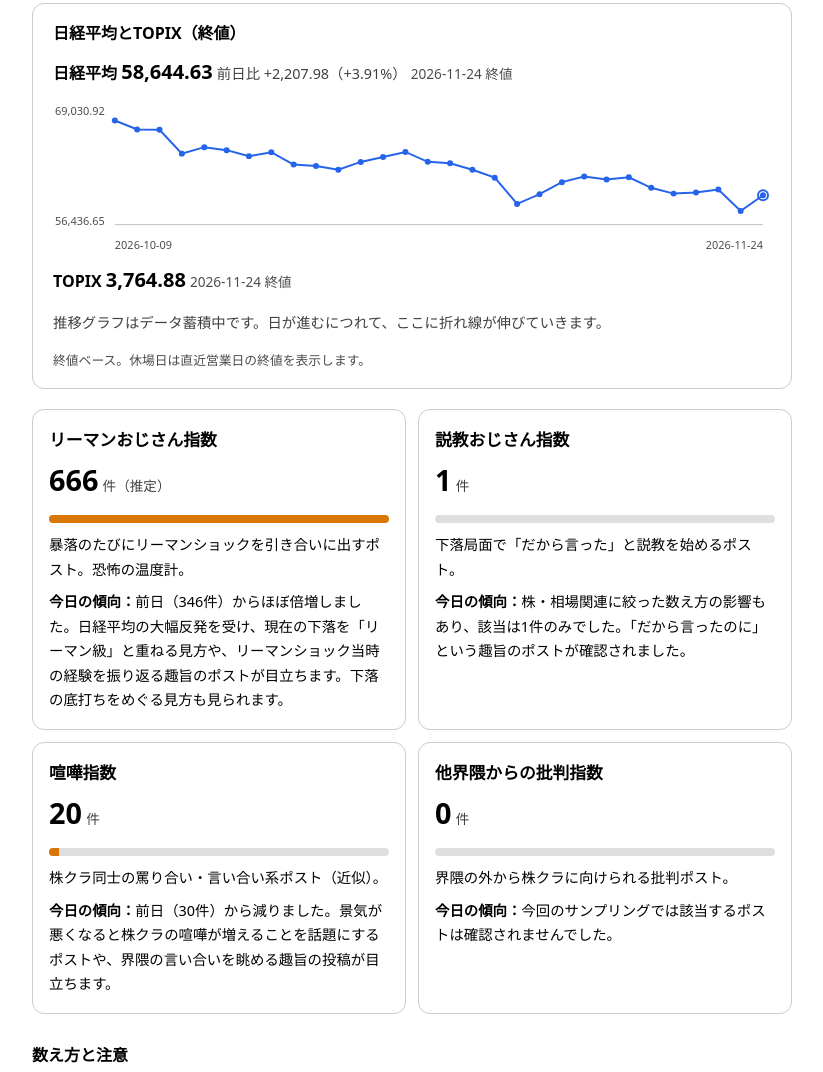
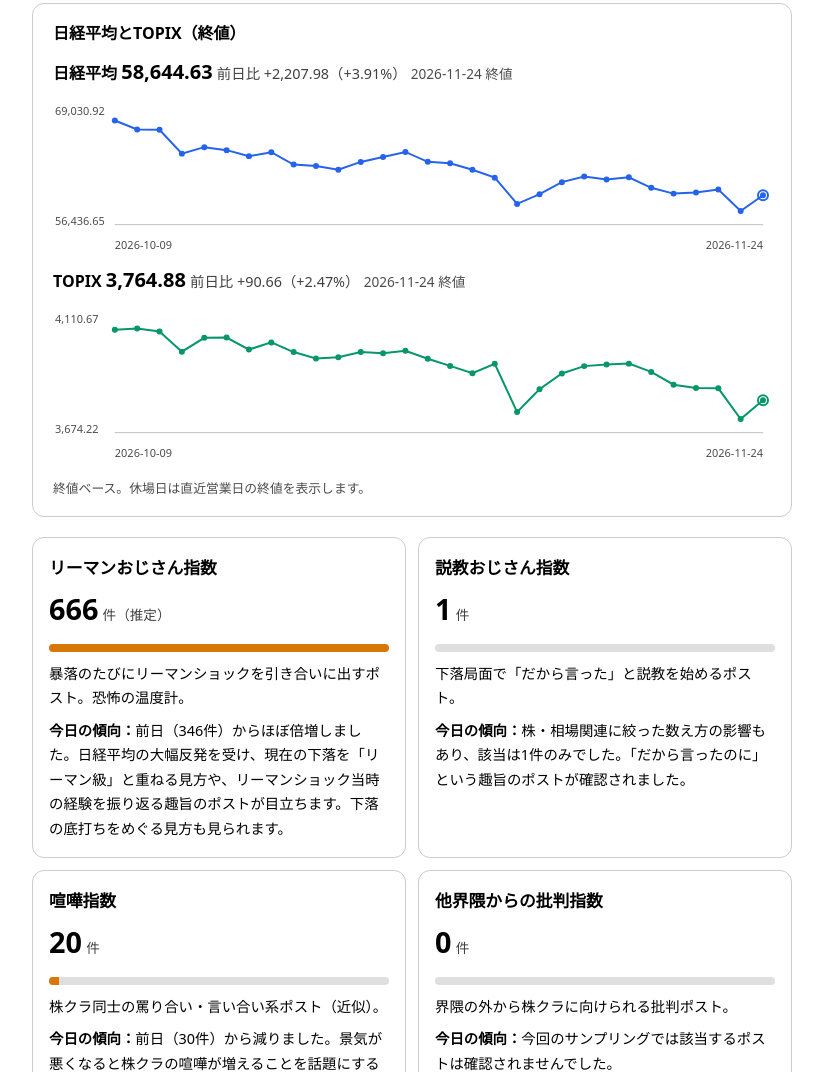
Before and after one commit to kabukurasentiment-art/kabukurasentiment-art.github.io, a plain HTML site: page index.html in a window 1280 px wide. Shown: the part 866-1938 px from the top of the page, without its empty margins (228-1051 px from the left). Drawn offline with Linux system fonts and the light colour scheme.

Commit message:
TOPIXグラフの過去データを追加（2026-11-25）

```diff
--- a/index.html
+++ b/index.html
@@ -114,7 +114,45 @@
       <text x="62" y="154" font-size="11" fill="currentColor" opacity=".7">2026-10-09</text>
       <text x="712" y="154" font-size="11" fill="currentColor" opacity=".7" text-anchor="end">2026-11-24</text>
     </svg>
-    <p style="margin:0 0 6px"><strong>TOPIX</strong> <span style="font-size:1.25rem;font-weight:700">3,764.88</span> <span style="font-size:.85rem;opacity:.7">2026-11-24 終値</span></p><p style="font-size:.9rem;opacity:.75">推移グラフはデータ蓄積中です。日が進むにつれて、ここに折れ線が伸びていきます。</p>
+    <p style="margin:0 0 6px"><strong>TOPIX</strong> <span style="font-size:1.25rem;font-weight:700">3,764.88</span> <span style="font-size:.9rem;opacity:.75">前日比 +90.66（+2.47%）</span> <span style="font-size:.85rem;opacity:.7">2026-11-24 終値</span></p><svg viewBox="0 0 720 160" width="100%" role="img" aria-label="TOPIXの推移グラフ" style="max-width:100%;height:auto">
+      <line x1="62" y1="130" x2="712" y2="130" stroke="rgba(128,128,128,.5)" stroke-width="1"/>
+      <text x="2" y="20" font-size="11" fill="currentColor" opacity=".7">4,110.67</text>
+      <text x="2" y="130" font-size="11" fill="currentColor" opacity=".7">3,674.22</text>
+      <polyline points="62.0,26.8 84.4,25.6 106.8,28.5 129.2,48.8 151.7,34.9 174.1,34.6 196.5,46.7 218.9,39.5 241.3,49.2 263.7,55.7 286.1,54.3 308.6,49.2 331.0,50.4 353.4,47.9 375.8,55.9 398.2,63.1 420.6,70.4 443.0,61.0 465.4,109.4 487.9,86.4 510.3,70.7 532.7,63.3 555.1,61.7 577.5,60.8 599.9,69.1 622.3,81.9 644.8,85.2 667.2,85.6 689.6,116.4 712.0,97.5" fill="none" stroke="#059669" stroke-width="2"/>
+      <circle cx="62.0" cy="26.8" r="3" fill="#059669"/>
+      <circle cx="84.4" cy="25.6" r="3" fill="#059669"/>
+      <circle cx="106.8" cy="28.5" r="3" fill="#059669"/>
+      <circle cx="129.2" cy="48.8" r="3" fill="#059669"/>
+      <circle cx="151.7" cy="34.9" r="3" fill="#059669"/>
+      <circle cx="174.1" cy="34.6" r="3" fill="#059669"/>
+      <circle cx="196.5" cy="46.7" r="3" fill="#059669"/>
+      <circle cx="218.9" cy="39.5" r="3" fill="#059669"/>
+      <circle cx="241.3" cy="49.2" r="3" fill="#059669"/>
+      <circle cx="263.7" cy="55.7" r="3" fill="#059669"/>
+      <circle cx="286.1" cy="54.3" r="3" fill="#059669"/>
+      <circle cx="308.6" cy="49.2" r="3" fill="#059669"/>
+      <circle cx="331.0" cy="50.4" r="3" fill="#059669"/>
+      <circle cx="353.4" cy="47.9" r="3" fill="#059669"/>
+      <circle cx="375.8" cy="55.9" r="3" fill="#059669"/>
+      <circle cx="398.2" cy="63.1" r="3" fill="#059669"/>
+      <circle cx="420.6" cy="70.4" r="3" fill="#059669"/>
+      <circle cx="443.0" cy="61.0" r="3" fill="#059669"/>
+      <circle cx="465.4" cy="109.4" r="3" fill="#059669"/>
+      <circle cx="487.9" cy="86.4" r="3" fill="#059669"/>
+      <circle cx="510.3" cy="70.7" r="3" fill="#059669"/>
+      <circle cx="532.7" cy="63.3" r="3" fill="#059669"/>
+      <circle cx="555.1" cy="61.7" r="3" fill="#059669"/>
+      <circle cx="577.5" cy="60.8" r="3" fill="#059669"/>
+      <circle cx="599.9" cy="69.1" r="3" fill="#059669"/>
+      <circle cx="622.3" cy="81.9" r="3" fill="#059669"/>
+      <circle cx="644.8" cy="85.2" r="3" fill="#059669"/>
+      <circle cx="667.2" cy="85.6" r="3" fill="#059669"/>
+      <circle cx="689.6" cy="116.4" r="3" fill="#059669"/>
+      <circle cx="712.0" cy="97.5" r="3" fill="#059669"/>
+      <circle cx="712.0" cy="97.5" r="5" fill="none" stroke="#059669" stroke-width="2"/>
+      <text x="62" y="154" font-size="11" fill="currentColor" opacity=".7">2026-10-09</text>
+      <text x="712" y="154" font-size="11" fill="currentColor" opacity=".7" text-anchor="end">2026-11-24</text>
+    </svg>
     <p style="font-size:.8rem;opacity:.7;margin:8px 0 0">終値ベース。休場日は直近営業日の終値を表示します。</p>
   </div>
 
```
